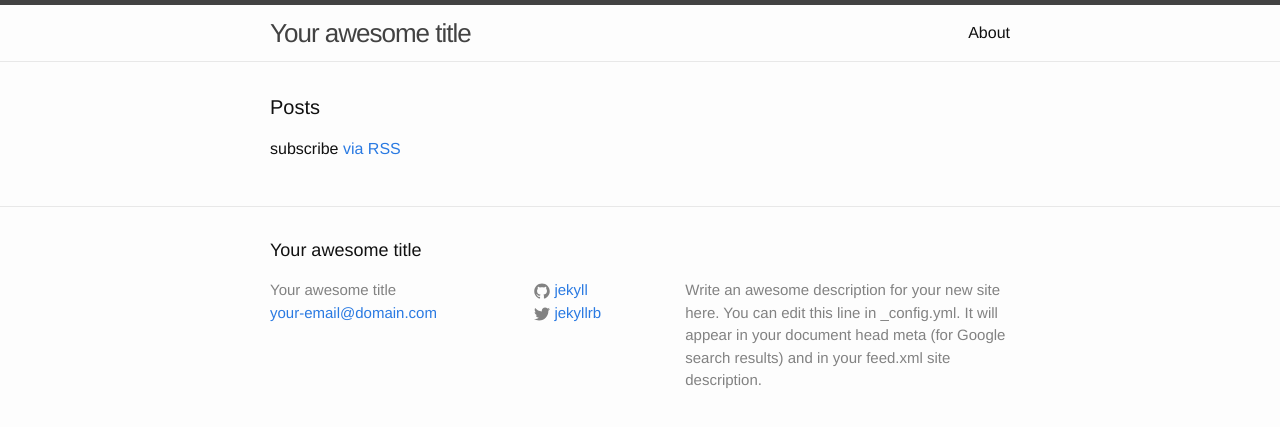
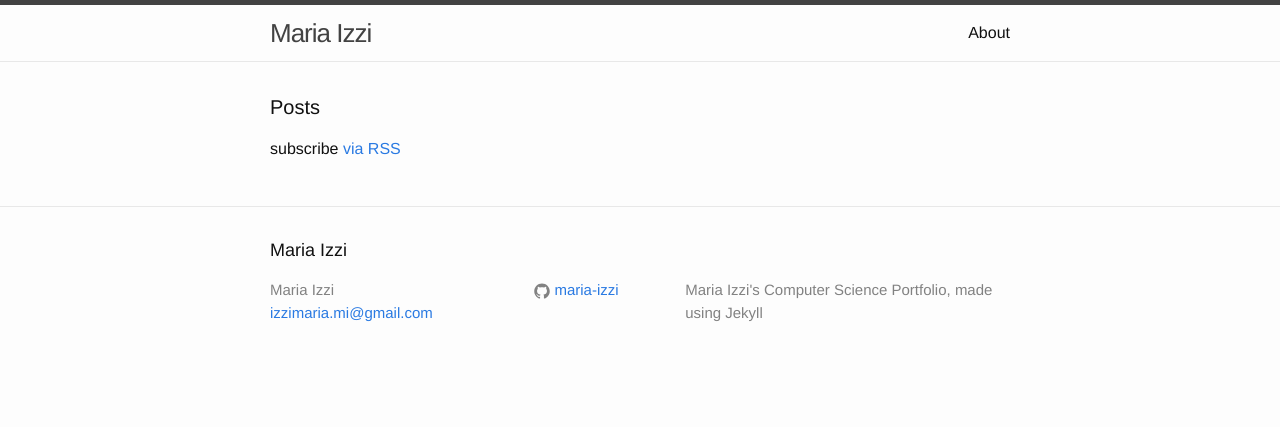
Before and after one commit to maria-izzi/maria-izzi.github.io, a Jekyll site: the page built from index.html, in a window 1280 px wide. Shown: the top 427 px of the page. Built offline with Jekyll 4.4.1, drawn with Linux system fonts in a browser that asks for light colours.

Commit message:
Update _config.yml

```diff
--- a/_config.yml
+++ b/_config.yml
@@ -6,16 +6,13 @@
 # 'jekyll serve'. If you change this file, please restart the server process.
 
 # Site settings
-title: Your awesome title
-email: your-email@domain.com
+title: Maria Izzi
+email: izzimaria.mi@gmail.com
 description: > # this means to ignore newlines until "baseurl:"
-  Write an awesome description for your new site here. You can edit this
-  line in _config.yml. It will appear in your document head meta (for
-  Google search results) and in your feed.xml site description.
+  Maria Izzi's Computer Science Portfolio, made using Jekyll
 baseurl: "" # the subpath of your site, e.g. /blog
-url: "http://yourdomain.com" # the base hostname & protocol for your site
-twitter_username: jekyllrb
-github_username:  jekyll
+url: "maria-izzi.github.io" # the base hostname & protocol for your site\
+github_username:  maria-izzi
 
 # Build settings
 markdown: kramdown
```
